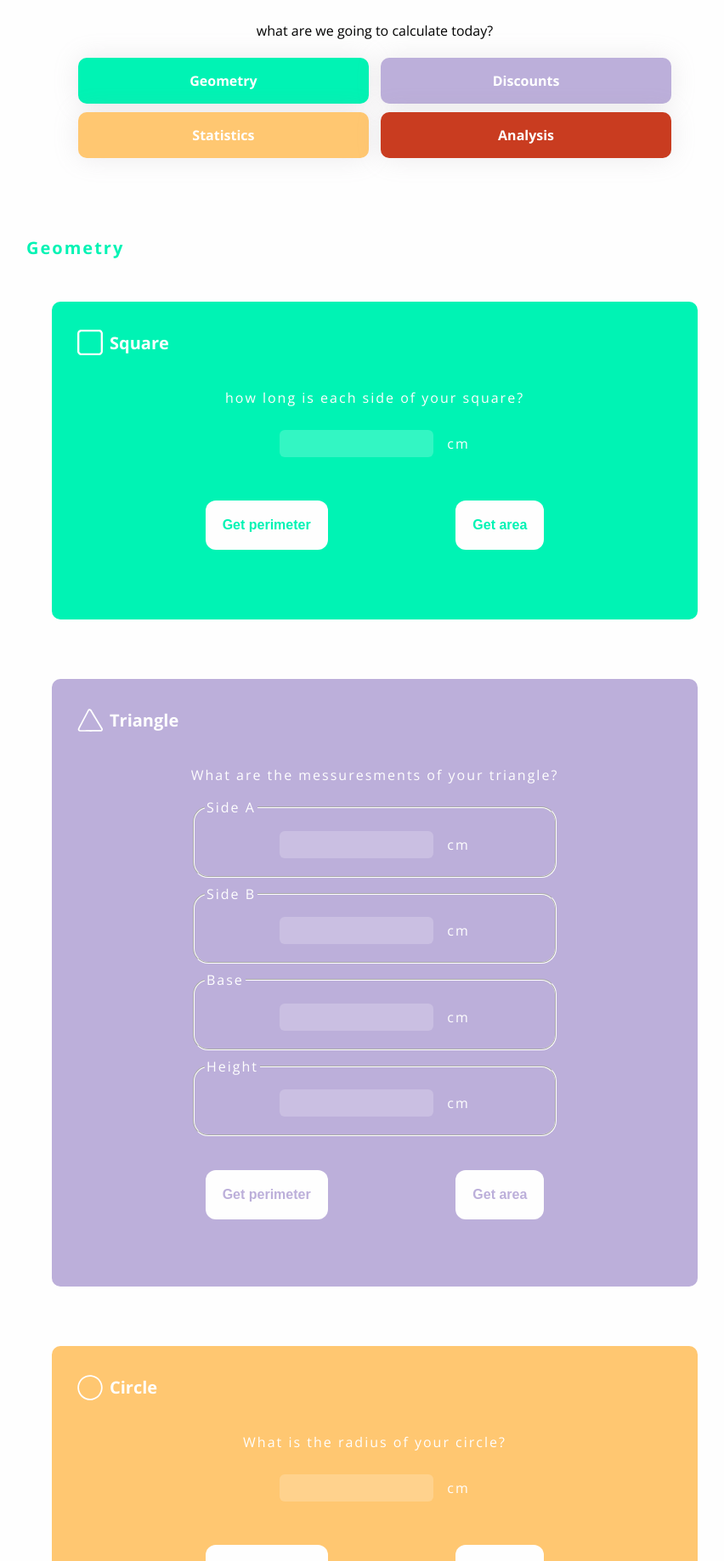
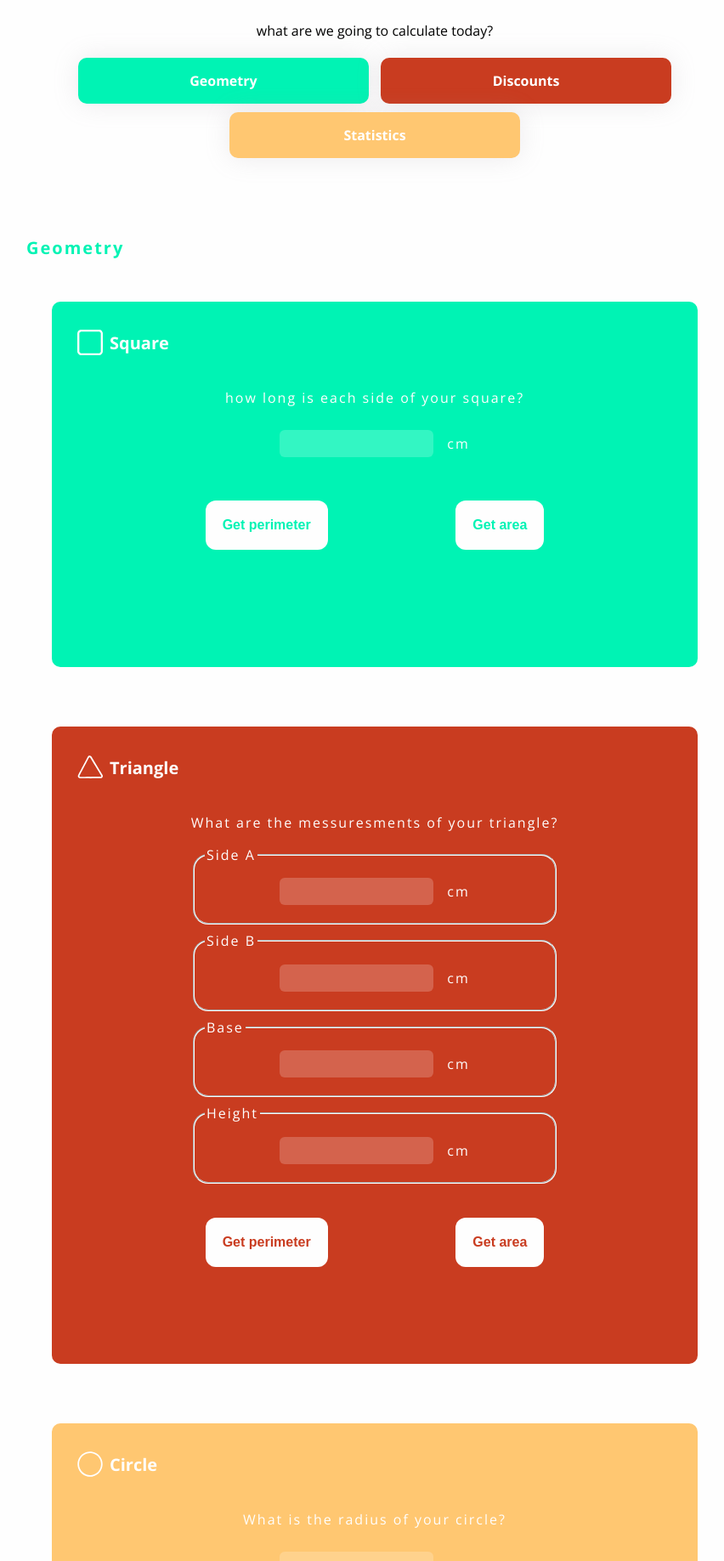
Before and after one commit to Alecxz20/JS-Course, a plain HTML site: page figuras.html in a window 1280 px wide. Shown: the part 200-2037 px from the top of the page at 85% size, without its empty margins (199-1051 px from the left). Drawn offline with nearby package versions, Linux system fonts and the light colour scheme.

Commit message:
first version of mathbot website

```diff
--- a/figuras.html
+++ b/figuras.html
@@ -25,7 +25,6 @@
               <li class="links__box"><a href="./figuras.html">Geometry</a></li>
               <li class="links__box"><a href="./discount.html">Discounts</a></li>
               <li class="links__box"><a href="./statistic.html">Statistics</a></li>
-              <li class="links__box"><a href="#">Analysis</a></li>
             </ul>
           </div>
     </header>
--- a/statistic.js
+++ b/statistic.js
@@ -32,7 +32,7 @@ function sampleMedian (array) {
         document.getElementById("statisticResults").innerHTML = `<p>The median of this sample is ${result}</p>`
     } else { // if -> the array elements are odd
         const digit = Math.floor(array.length / 2);
-        const median = array[digit]
+        const median = array[digit];
         document.getElementById("statisticResults").innerHTML = `<p>The median of this sample is ${median}</p>`
     }
 }
--- a/style.css
+++ b/style.css
@@ -5,9 +5,8 @@
     --sm: 1.2rem;
     --first: #fefefe;
     --primary: #00F3B4;
-    --secondary: #BCAFDA;
+    --secondary: #c93c20;
     --third: #FFC771;
-    --main: #c93c20;
 }
 
 body {
@@ -140,19 +139,19 @@ main {
 }
 
 .calc--square-height {
-    height: 344.5px;
+    height: 400px;
 }
 
 .calc--triangle-height {
-    height: 685.375px;
+    height: 720px;
 }
 
 .calc--circle-height {
-    height: 344.5px;
+    height: 400px;
 }
 
 .calc--discount-height {
-    height: 530px;
+    height: 550px;
 }
 
 .calc__title {
```
Also changed, not shown: discount.html (+0 -1 lines), statistic.html (+0 -1 lines), 1 other file.
